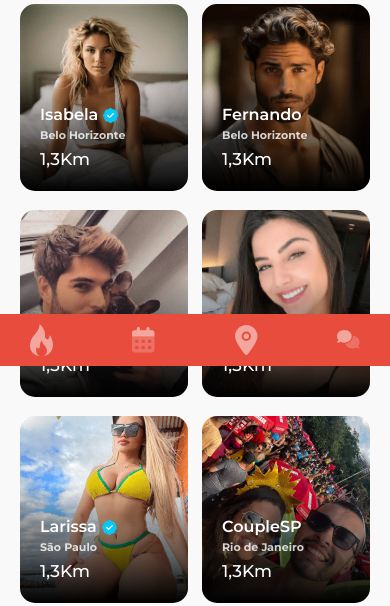
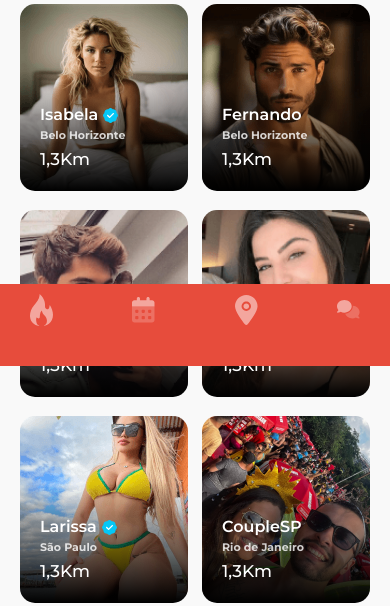
Before and after one commit to leonardosouzaweb/seexfy, a PHP site: page /explore.php in a window 390 px wide. Shown: the part 478-1084 px from the top of the page. Run offline with PHP 8.4, Linux system fonts and the light colour scheme; data that the repository does not hold is empty.

Commit message:
ajuste menu

```diff
--- a/assets/css/pages/menu.css
+++ b/assets/css/pages/menu.css
@@ -17,7 +17,7 @@
 
     .home .wrapper .maskBottom { width: 100%; height: 100px; background: rgb(0, 0, 0);
         background: linear-gradient(180deg, rgba(0, 0, 0, 0) 0%, rgba(0, 0, 0, 1) 100%); position: fixed; bottom: 0; z-index: 2;}
-    .home .wrapper .bottomMenu { background: #E74C3C; width: 100%; padding:10px 0px; position: fixed; bottom: 0; left:0; right: 0; margin: 0 auto;  z-index: 2; display: flex; align-items: center; justify-content: space-between; gap: 20px;  }
+    .home .wrapper .bottomMenu { background: #E74C3C; width: 100%; padding:10px 0px 40px 0px; position: fixed; bottom: 0; left:0; right: 0; margin: 0 auto;  z-index: 2; display: flex; align-items: center; justify-content: space-between; gap: 20px;  }
     .home .wrapper .bottomMenu div { position: relative; width: 25%; }
     .home .wrapper .bottomMenu div.active:after { background: #E74C3C; border-radius: 50px; content: ''; width: 50px; height: 50px; position: absolute; top: -20px; left: 0; right: 0; margin: 0 auto; }
     .home .wrapper .bottomMenu div.active img { margin: 0 auto; display: block; position: relative; z-index: 1; opacity: 1; }
```
